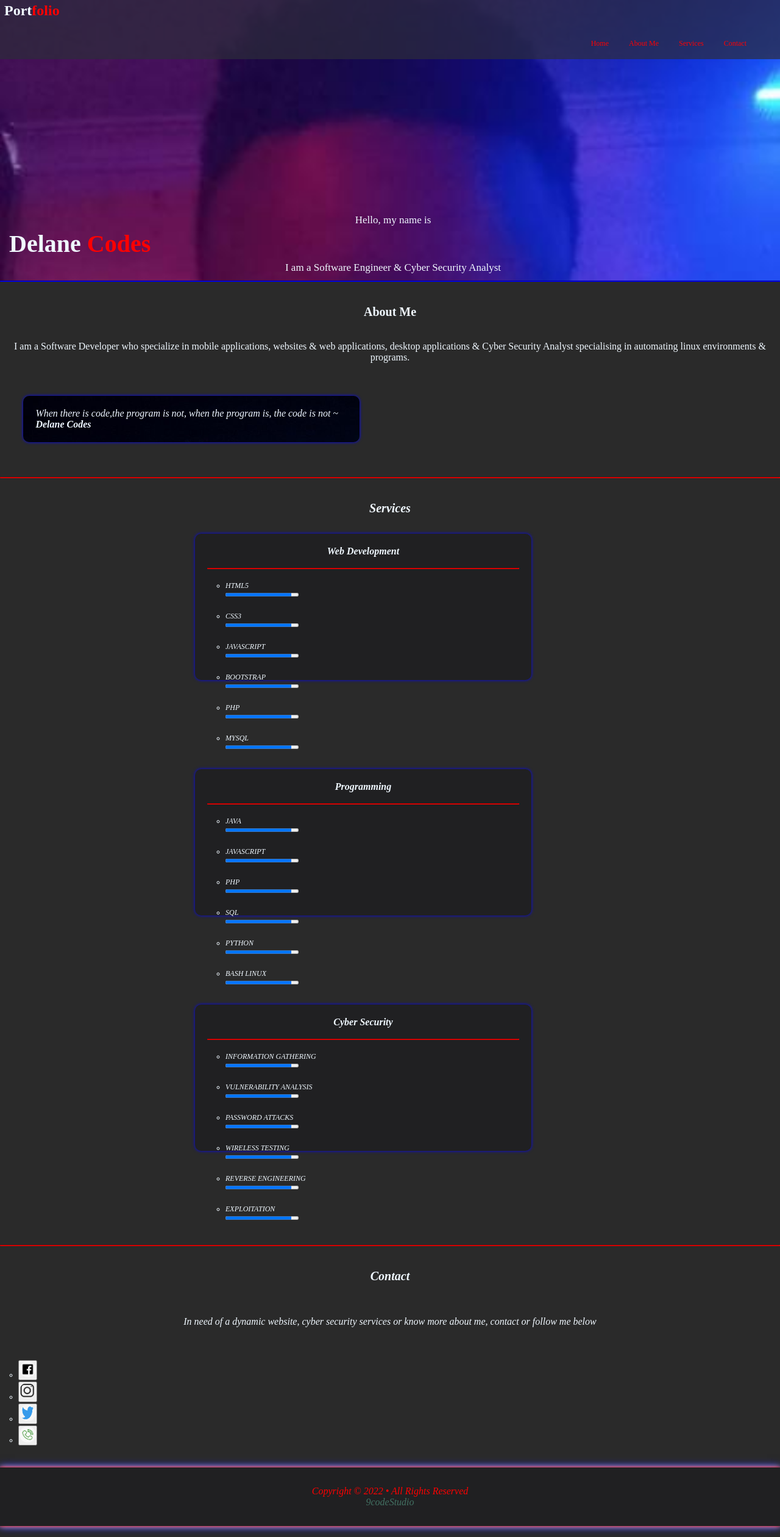
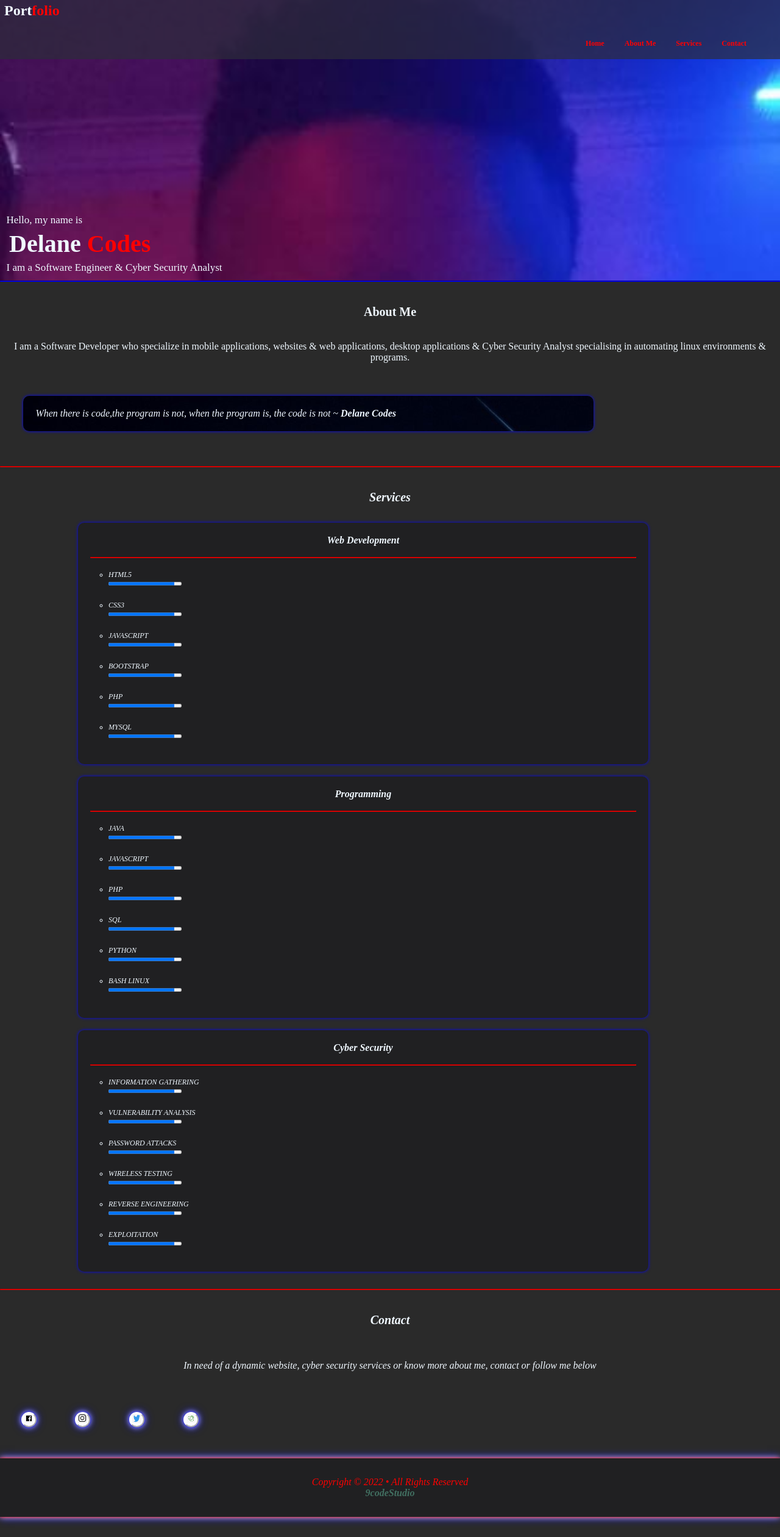
Before and after one commit to delane-nyaruni/delane-nyaruni.github.io, a PHP site: page / in a window 1280 px wide. Shown: the whole page at 61% size. Run offline with PHP 8.4, Linux system fonts and the light colour scheme.

Commit message:
portfolio update

```diff
--- a/main.css
+++ b/main.css
@@ -3,12 +3,23 @@
     margin: 0;
 }
 
+
+/* darkmode:{background: #464646;color: white;}; page-divider:{background: rgb(255, 154, 2); */
+
 body {
+    -ms-overflow-style: none;
+    /* IE and Edge */
+    scrollbar-width: none;
+    /* Firefox */
     border: 0;
     margin: 0;
     padding: 0;
     background: #2a2a2a;
     color: aliceblue;
+}
+
+body::-webkit-scrollbar {
+    display: none;
 }
 
 .logo {
@@ -18,6 +29,7 @@ body {
 }
 
 h3 {
+    /*h3 for main page text*/
     padding: 20px;
     text-align: center;
     font-size: 20px;
@@ -55,6 +67,7 @@ p {
 a {
     text-decoration-line: none;
     color: red;
+    font-weight: bold;
 }
 
 a:visited {
@@ -123,6 +136,7 @@ endOfMainNav
 .greeting p {
     font-size: 17px;
     padding: .5px;
+    text-align: left;
 }
 
 .name {
@@ -140,9 +154,13 @@ endOfMainNav
     background-attachment: fixed;
 }
 
+
+/*
+    //deprecated the moving picture for beta testing
 #home:hover {
     background-attachment: scroll;
 }
+*/
 
 
 /*
@@ -162,6 +180,7 @@ em {
 
 .about {
     text-align: center;
+    max-width: 500px;
 }
 
 
@@ -180,17 +199,17 @@ services
 .about-me-pic {
     display: inline-block;
     background: #202022;
-    width: 40%;
-    height: 200px;
+    width: 70%;
+    /* height: 200px;*/
     box-shadow: 0 0 5px blue;
-    margin-left: 10px;
+    margin: 10px;
     border-radius: 10px;
     padding: 15px;
     margin-bottom: 10px;
     word-wrap: inherit;
     z-index: 1;
     padding: 20px;
-    margin: 10px 25%;
+    margin: 10px 10%;
 }
 
 .about-me-pic {
@@ -203,7 +222,6 @@ services
 .cyber-security:hover {
     display: inline-block;
     background: #2b2c3f;
-    width: 41%;
     box-shadow: 0 0 5px blue, 0 0 10px blue, 0 0 15px blue;
     transition: 0.7s ease-in-out;
     font-size: 15px;
@@ -246,40 +264,41 @@ p {
     text-align: center;
 }
 
-.contact ul li button a {
-    display: inline-block;
-    margin: 0 1em;
-    position: relative;
+
+/*
+social-links
+*/
+
+button {
+    width: 25px;
+    height: 25px;
+    margin: 15px;
+    margin-left: 30px;
+    background: white;
+    border-radius: 50%;
+    border-color: white;
+    box-shadow: 0 0 5px blue, 0 0 10px white, 0 0 15px blue;
 }
 
-button img {
-    width: 2em;
-    height: 2em;
-    border-radius: 50%;
-    list-style: inside;
+button:hover {
+    transition: 1s;
+    box-shadow: 0 0 6px blue, 0 0 12px blue, 0 0 17px blue;
+}
+
+.nav-footer ul li {
+    display: inline-block;
+    margin: 0 .4em;
+    position: relative;
 }
 
 
 /*
-endOfcontact
+endOfocial-links
 */
 
 
 /*
-footer
-*/
-
-.footer-nav ul li {
-    display: inline;
-}
-
-.footer-nav ul li a {
-    text-align: right;
-}
-
-
-/*
-endOffooter
+endOfcontact
 */
 
 
@@ -312,5 +331,5 @@ footer {
 }
 
 .footer-copyright a:hover {
-    color: orangered;
+    color: white;
 }
```
